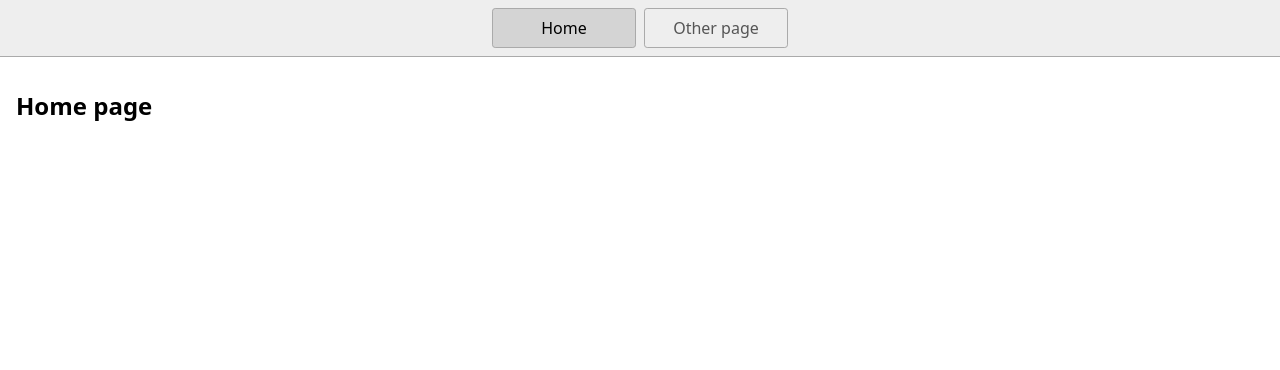
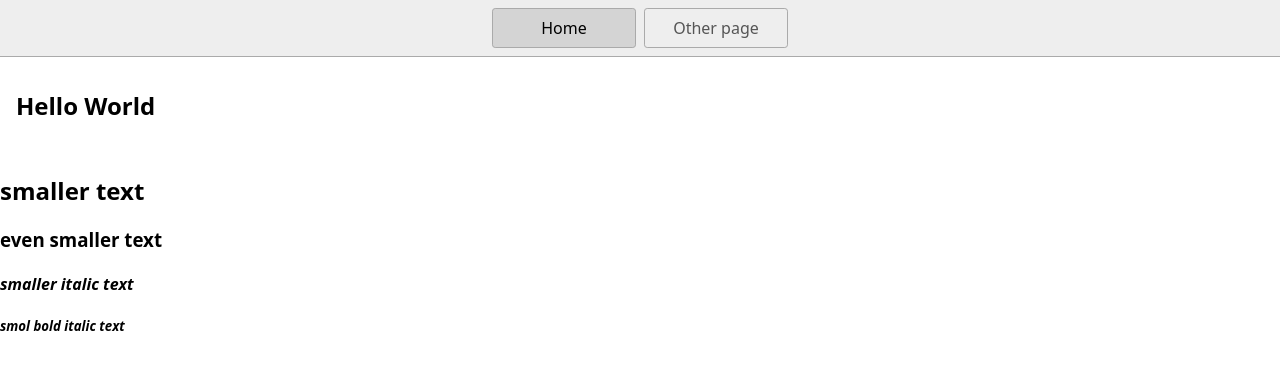
Before and after one commit to Chonkz90/Dag1, a website: page index.html in a window 1280 px wide. Drawn offline with Linux system fonts and the light colour scheme.

Commit message:
Kode1 Dag1

```diff
--- a/index.html
+++ b/index.html
@@ -17,7 +17,11 @@
       <a href="/page2.html">Other page</a>
     </nav>
     <main>
-      <h1>Home page</h1>
+      <h1>Hello World</h1>
     </main>
+    <h2>smaller text</h2>
+    <h3>even smaller text</h3>
+    <h4><i>smaller italic text</i></h4>
+    <h5><p><i>smol bold italic text</i></p></h5>
   </body>
 </html>
```
Also changed, not shown: 1 other file.
